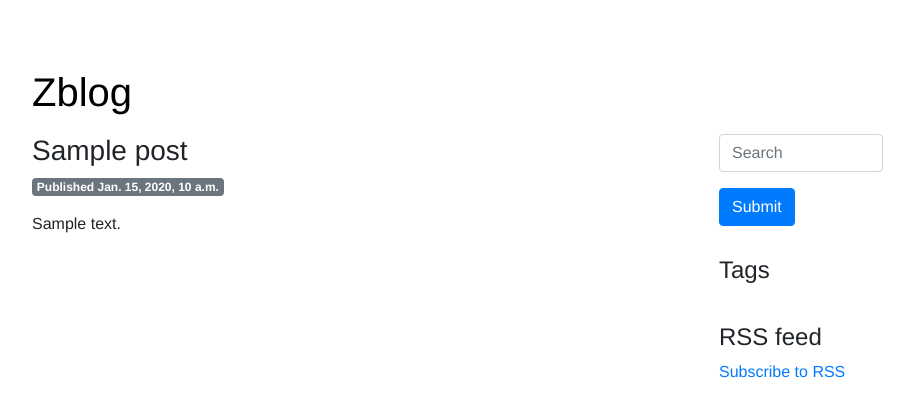
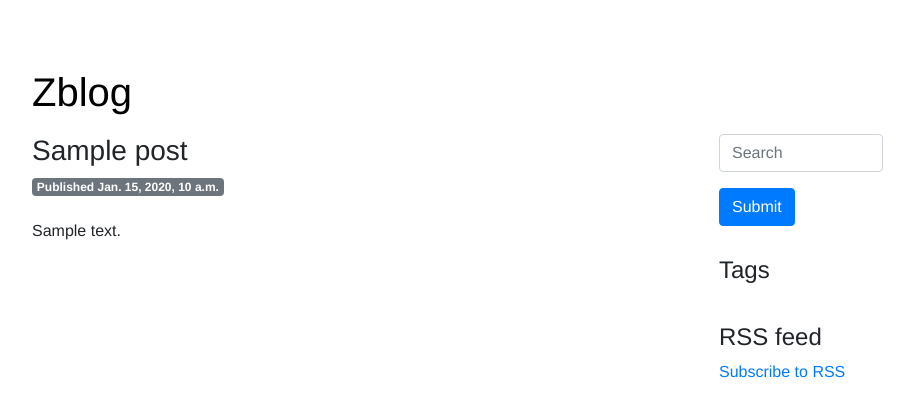
Before and after one commit to z0rr0/zblog, a Django app: template blog/posts/templates/blog/post/detail.html in a window 1280 px wide. Shown: the top 407 px of the page, without its empty margins (175-1089 px from the left). Run offline with Django 3.2, Linux system fonts and the light colour scheme; the template is opened without the code that fills it: values that come from a table or form of the project are taken from there, others are empty; tables that the repository leaves empty hold one stand-in row (values such as "Sample post"); some libraries are stand-ins or nearby versions; some web fonts are replaced.

Commit message:
styled post output

```diff
--- a/blog/posts/static/posts/css/main.css
+++ b/blog/posts/static/posts/css/main.css
@@ -23,6 +23,13 @@ body {
 #error_msg {
   padding-top: 50px;
 }
+.post_list {
+  padding-bottom: 30px;
+}
+.post_details {
+  padding-top: 15px;
+  padding-bottom: 15px;
+}
 /*#info_panel {*/
 /*  border-left: solid;*/
 /*  border-left-width: 1pt;*/
--- a/blog/posts/templates/blog/post/detail.html
+++ b/blog/posts/templates/blog/post/detail.html
@@ -11,5 +11,7 @@
   <h6>
     <span class="badge badge-secondary">{% trans "Published" %} {{ post.publish }}</span>
   </h6>
-  <p>{{ post.body|safe|linebreaks }}</p>
+  <div class="post_details">
+    {{ post.body|safe|linebreaks }}
+  </div>
 {% endblock %}
--- a/blog/posts/templates/blog/post/list.html
+++ b/blog/posts/templates/blog/post/list.html
@@ -13,7 +13,9 @@
         <small>({{ post.get_status_display }})</small>
       {% endif %}
     </h3>
-    <p>{{ post.body|safe|truncatewords_html:50 }}</p>
+    <div class="post_list">
+      {{ post.body|safe|linebreaks|truncatewords_html:50 }}
+    </div>
   {% endfor %}
   {% if paginator.num_pages > 1 %}
     {% include "pagination.html" with page=page_obj page_range=paginator.page_range %}
```
